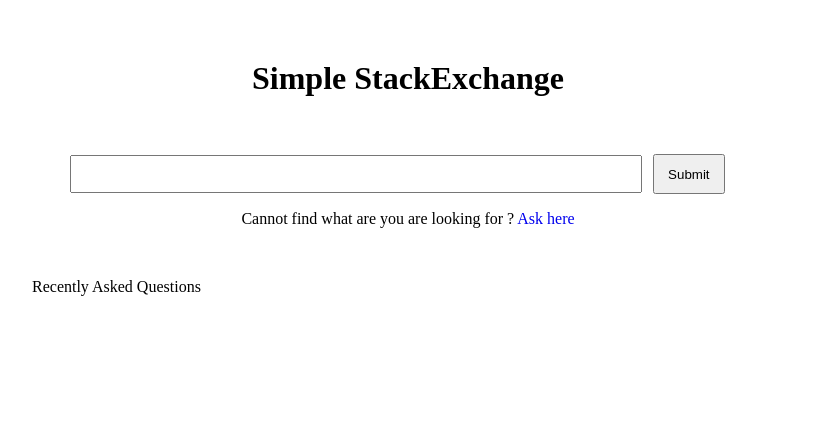
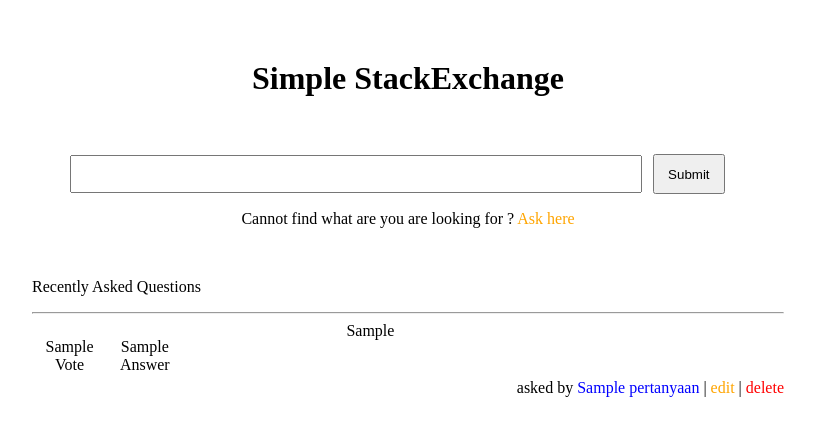
Before and after one commit to if-itb/IF3110-2015-T1, a PHP site: page /home.php in a window 1280 px wide. Shown: the top 436 px of the page, without its empty margins (232-1047 px from the left). Run offline with PHP 8.4, Linux system fonts and the light colour scheme; tables that the repository leaves empty or names only in its code hold one stand-in row (values such as "Sample post").

Commit message:
Home : FIxing Bug
Memperbaiki bug saat penampilan data dari database ke Home Page

```diff
--- a/ask.html
+++ b/ask.html
@@ -10,7 +10,7 @@
 	<h2> What's your question ? </h2>
 	<hr>
 
-	<form action="ask.php" method="post" >
+	<form action="ask.php" method="post">
 		<input name="nama" class="name" type="text" value=""> <br>
 		<input class="email" type="text"  name="email" value""> <br>
 		<input class="topic" type="text" name="topik" value""> <br>
--- a/home.css
+++ b/home.css
@@ -30,6 +30,7 @@ p.state1{
 
 p.state1 a{
 	text-decoration: none;
+	color: orange;
 }
 
 .question{
@@ -76,3 +77,15 @@ p.state1 a{
 .id-question a{
 	text-decoration: none;
 }
+
+.name{
+	color:blue;
+}
+
+.edit a{
+	color:orange;
+}
+
+.delete a{
+	color:red;
+}
--- a/home.php
+++ b/home.php
@@ -8,13 +8,13 @@
 	<h1> Simple StackExchange</h1>
 	<br><br>
 
-	<form action="answer.php" class ="input" method="get">
+	<form action="answer.php" class ="input" method="post">
 	<div class="search">
 		<input class="search-bar" type="text" name="cari" value="" >
 		<input class="submit-button" type="submit" value="Submit">
 	</div>
 	</form>
-	<p class="state1"> Cannot find what are you are looking for ?<a href="ask.php" > Ask here </a> </p>
+	<p class="state1"> Cannot find what are you are looking for ?<a href="ask.html" > Ask here </a> </p>
 	<br>
 	<p class="state2"> Recently Asked Questions</p>
 
@@ -33,8 +33,6 @@
 
 		$sql = "SELECT ID, Nama, Email, Topik, Konten, Vote, Jmlh_Jawaban FROM pertanyaan";
 		$result = mysqli_query($conn, $sql);
-		$row = mysqli_fetch_assoc($result);
-
 		if (mysqli_num_rows($result) > 0) {
 			while($row = mysqli_fetch_assoc($result)){
 				?>
```
Also changed, not shown: ask.php (line endings or trailing spaces).
